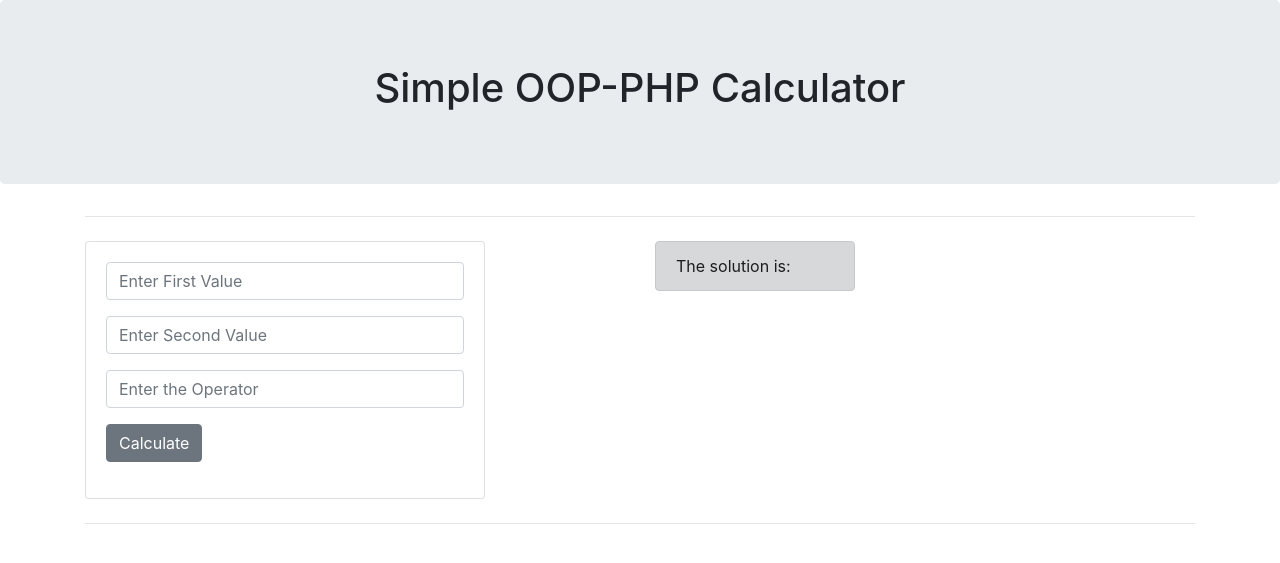
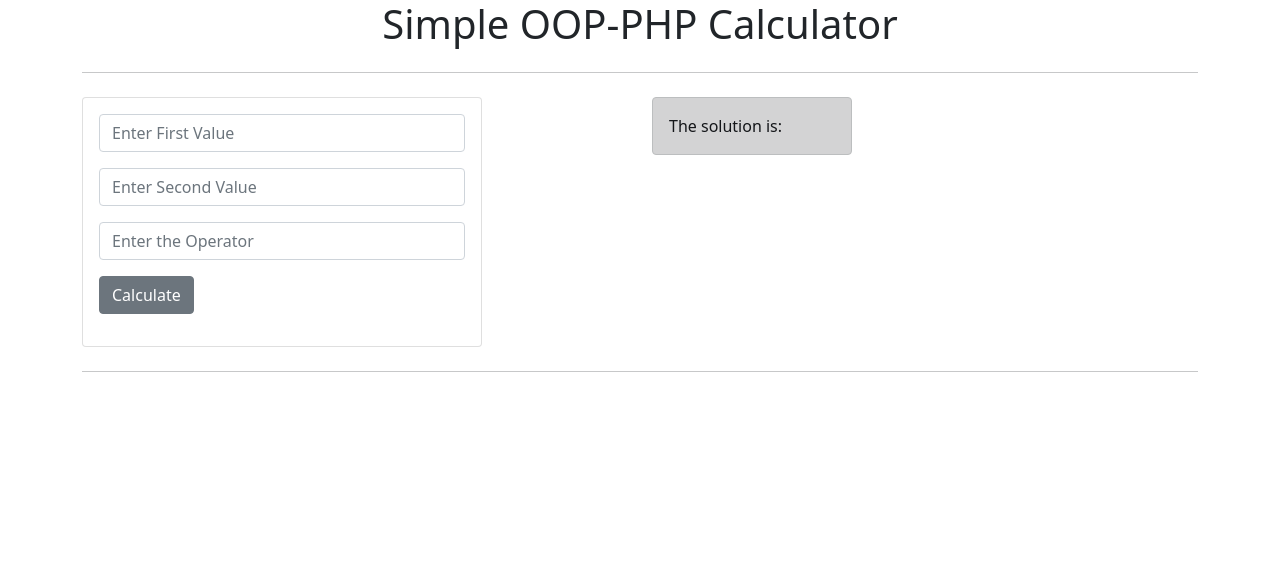
Before and after one commit to KirinyetBrian/Simple-Calculator-in-OO-PHP, a PHP site: page / in a window 1280 px wide. Shown: the top 563 px of the page. Run offline with PHP 8.4, Linux system fonts and the light colour scheme; some libraries are stand-ins or nearby versions.

Commit message:
Added js & css cdn

```diff
--- a/index.php
+++ b/index.php
@@ -4,13 +4,9 @@ include 'calculator.php';
 <!DOCTYPE html>
 <html>
 <head>
-	<title>Calculator In PHP</title>
-	<link rel="stylesheet" type="text/css" href="css/bootstrap-grid.css">
-	<link rel="stylesheet" type="text/css" href="css/bootstrap-grid.min.css">
-	<link rel="stylesheet" type="text/css" href="css/bootstrap-reboot.css">
-	<link rel="stylesheet" type="text/css" href="css/bootstrap-reboot.min.css">
-	<link rel="stylesheet" type="text/css" href="css/bootstrap.css">
-	<link rel="stylesheet" type="text/css" href="css/bootstrap.min.css">
+<title>Calculator In PHP</title>
+<link rel="stylesheet" href="https://cdn.jsdelivr.net/npm/bootstrap@5.1.3/dist/css/bootstrap.min.css" integrity="sha384-1BmE4kWBq78iYhFldvKuhfTAU6auU8tT94WrHftjDbrCEXSU1oBoqyl2QvZ6jIW3" crossorigin="anonymous">
+<script src="https://cdn.jsdelivr.net/npm/bootstrap@5.1.3/dist/js/bootstrap.min.js" integrity="sha384-QJHtvGhmr9XOIpI6YVutG+2QOK9T+ZnN4kzFN1RtK3zEFEIsxhlmWl5/YESvpZ13" crossorigin="anonymous"></script>
 </head>
 <body class="body">
 	<div class="jumbotron text-center">
```
